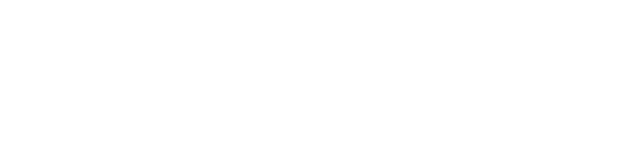
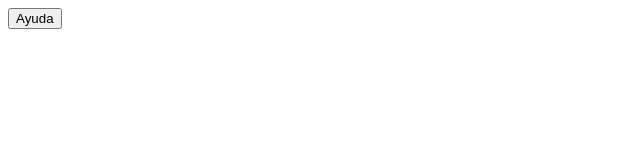
Before and after one commit to EliasEsperanza/Styles-Library, a plain HTML site: page index.html in a window 1280 px wide. Shown: the whole page, without its empty margins (0-640 px from the left). Drawn offline with Linux system fonts and the light colour scheme.

Commit message:
probando

```diff
--- a/index.html
+++ b/index.html
@@ -6,6 +6,6 @@
     <title>Document</title>
 </head>
 <body>
-
+    <button class="style-ash">Ayuda</button>
 </body>
 </html>
```
